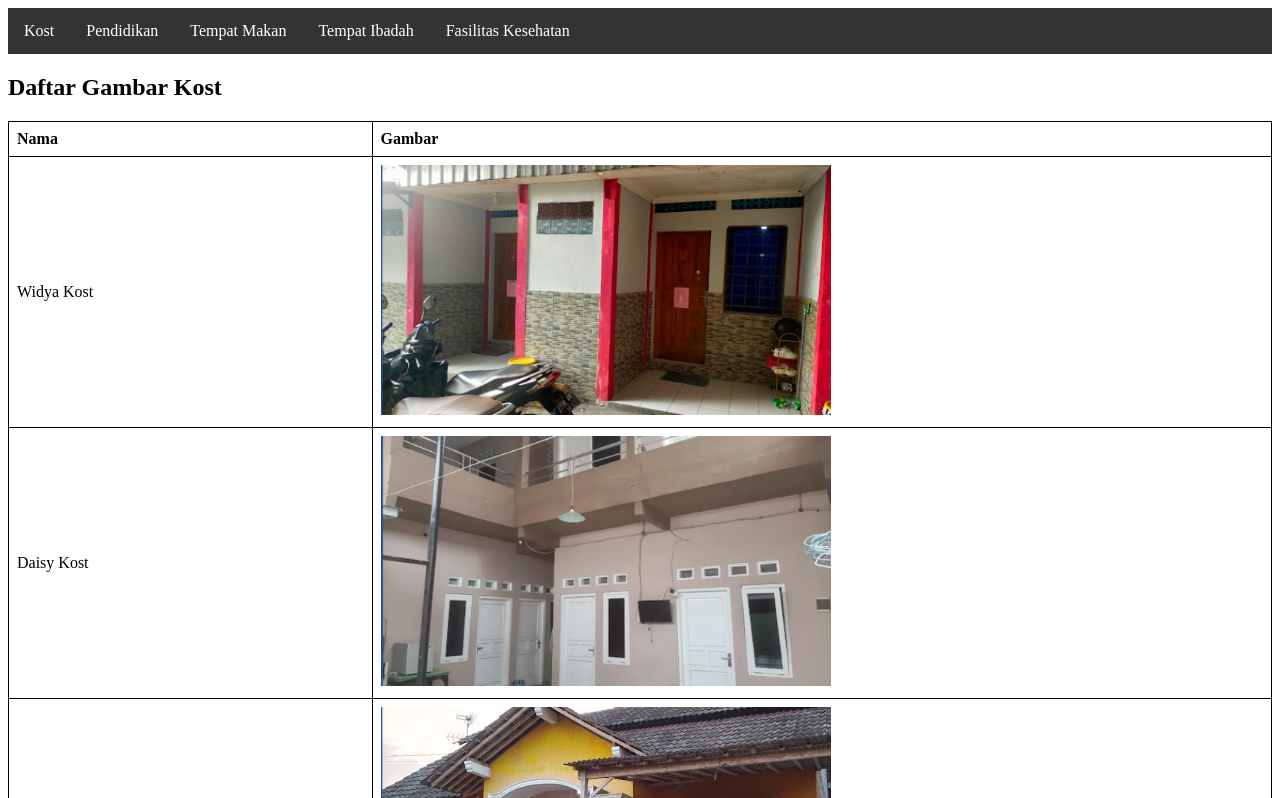
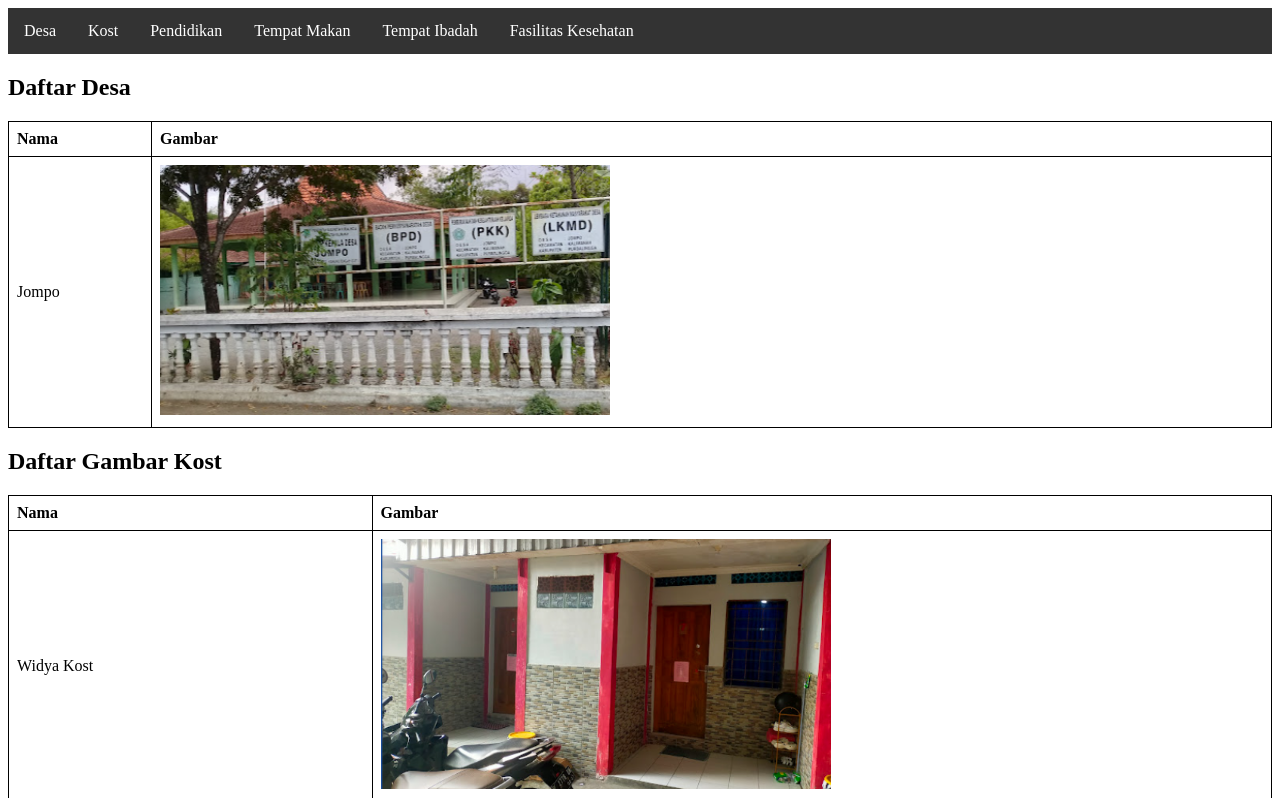
Before and after one commit to Mut127/i_xmanah, a plain HTML site: page index.html in a window 1280 px wide. Shown: the top 798 px of the page. Drawn offline with Linux system fonts and the light colour scheme.

Commit message:
first commit

```diff
--- a/index.html
+++ b/index.html
@@ -36,6 +36,7 @@
   <body>
 
     <div class="navbar">
+      <a href="#desa">Desa</a>
       <a href="#kost">Kost</a>
       <a href="#pendidikan">Pendidikan</a>
       <a href="#tempat-makan">Tempat Makan</a>
@@ -43,6 +44,17 @@
       <a href="#fasilitas-kesehatan">Fasilitas Kesehatan</a>
     </div>
 
+    <h2 id="desa">Daftar Desa</h2>
+    <table style="width:100%">
+      <tr>
+        <th>Nama</th>
+        <th>Gambar</th>
+      </tr>
+      <tr>
+        <td>Jompo</td>
+        <td><img src="gambar/jompo.png" alt="Gambar Apotik Blater"></td>
+      </tr>
+    </table>
     <h2 id="kost">Daftar Gambar Kost</h2>
     <table style="width:100%">
       <tr>
@@ -137,6 +149,14 @@
       <tr>
         <td>Trans Buana School</td>
         <td><img src="gambar/Trans buana school purbalingga.png" alt="Gambar Apotik Blater"></td>
+      </tr>
+      <tr>
+        <td>SD 2 Blater</td>
+        <td><img src="gambar/sd2blater.jpg" alt="Gambar Apotik Blater"></td>
+      </tr>
+      <tr>
+        <td>SMA Santos Agustinus</td>
+        <td><img src="gambar/Santo Agustinus.jpg" alt="Gambar Apotik Blater"></td>
       </tr>
     </table>
 
```
Also changed, not shown: gambar/Santo Agustinus.jpg (added), gambar/jompo.png (added), gambar/sd2blater.jpg (added).
